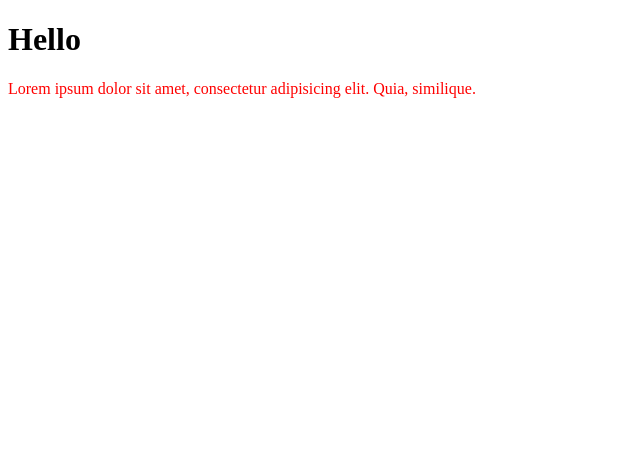
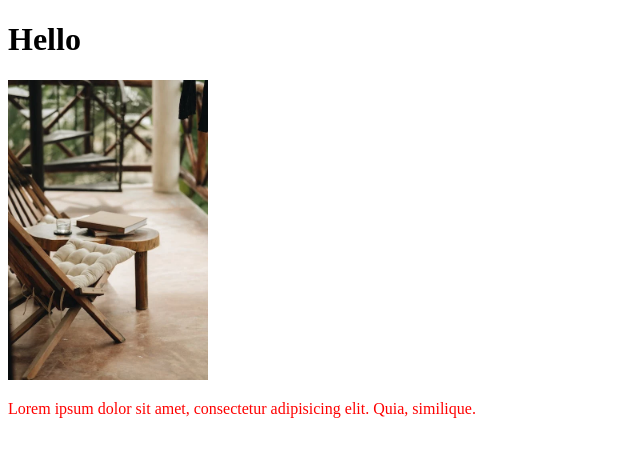
Before and after one commit to Beksultanova/new-site, a plain HTML site: page index.html in a window 1280 px wide. Shown: the whole page, without its empty margins (0-640 px from the left). Drawn offline with Linux system fonts and the light colour scheme.

Commit message:
added img

```diff
--- a/index.html
+++ b/index.html
@@ -9,6 +9,7 @@
   </head>
   <body>
     <h1>Hello</h1>
+    <img class="img" src="./img/img.webp" alt="" />
     <p>
       Lorem ipsum dolor sit amet, consectetur adipisicing elit. Quia, similique.
     </p>
--- a/style.css
+++ b/style.css
@@ -1,3 +1,6 @@
 p {
   color: red;
 }
+.img {
+  width: 200px;
+}
```
Also changed, not shown: img/img.webp (added).
